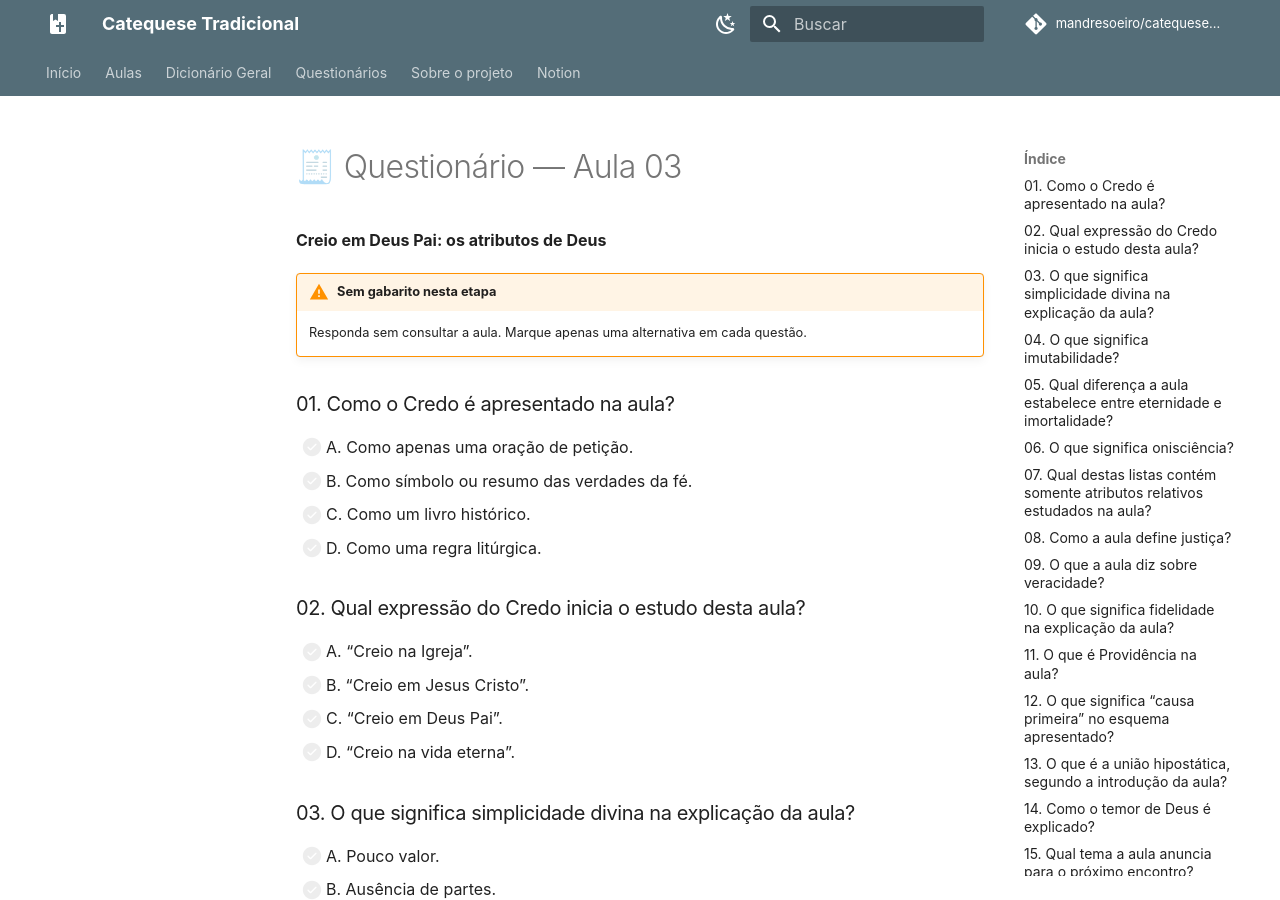
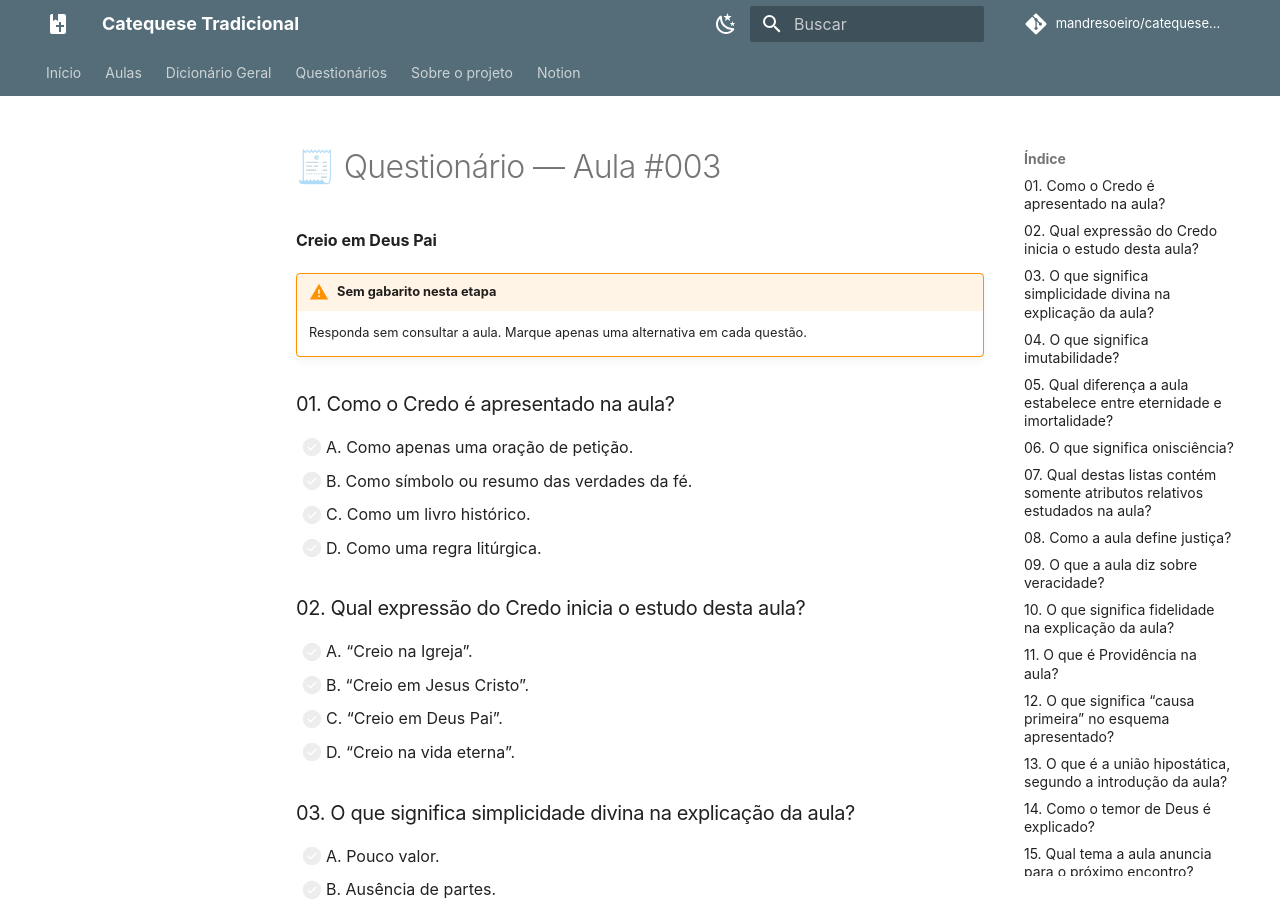
Before and after one commit to mandresoeiro/catequese-tradicional, an MkDocs documentation site: the page built from docs/questionarios/aula-03.md, in a window 1280 px wide and 900 px high. Built offline with MkDocs 1.6.1 and Material for MkDocs 9.7.7, drawn with Linux system fonts in a browser that asks for light colours; comment, search, counter and statistics services are not loaded; some of the changed text lies outside the part shown.

Commit message:
fix: corrige numeração oficial do questionário 3

```diff
--- a/docs/questionarios/aula-03.md
+++ b/docs/questionarios/aula-03.md
@@ -1,6 +1,6 @@
-# 🧾 Questionário — Aula 03
+# 🧾 Questionário — Aula #003
 
-**Creio em Deus Pai: os atributos de Deus**
+**Creio em Deus Pai**
 
 !!! warning "Sem gabarito nesta etapa"
     Responda sem consultar a aula. Marque apenas uma alternativa em cada questão.
@@ -112,7 +112,7 @@
 
 ## ✅ Controle de revisão
 
-- [ ] Respondi às 15 questões sem consultar a Aula 03.
+- [ ] Respondi às 15 questões sem consultar a Aula #003.
 - [ ] Marquei apenas uma alternativa por questão.
 - [ ] Consigo listar os atributos absolutos.
 - [ ] Consigo listar os atributos relativos.
```
